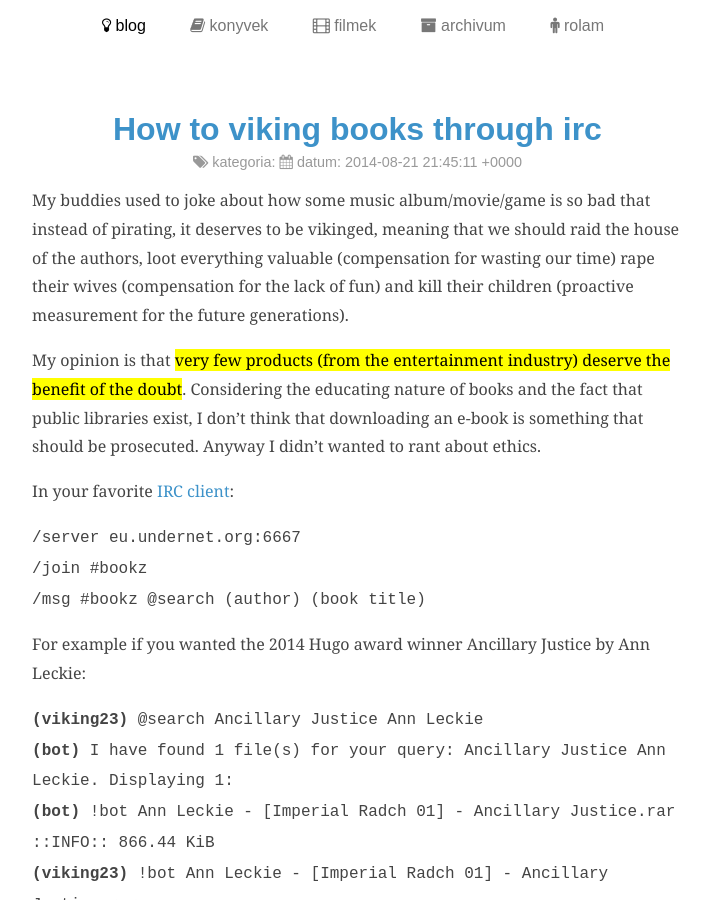
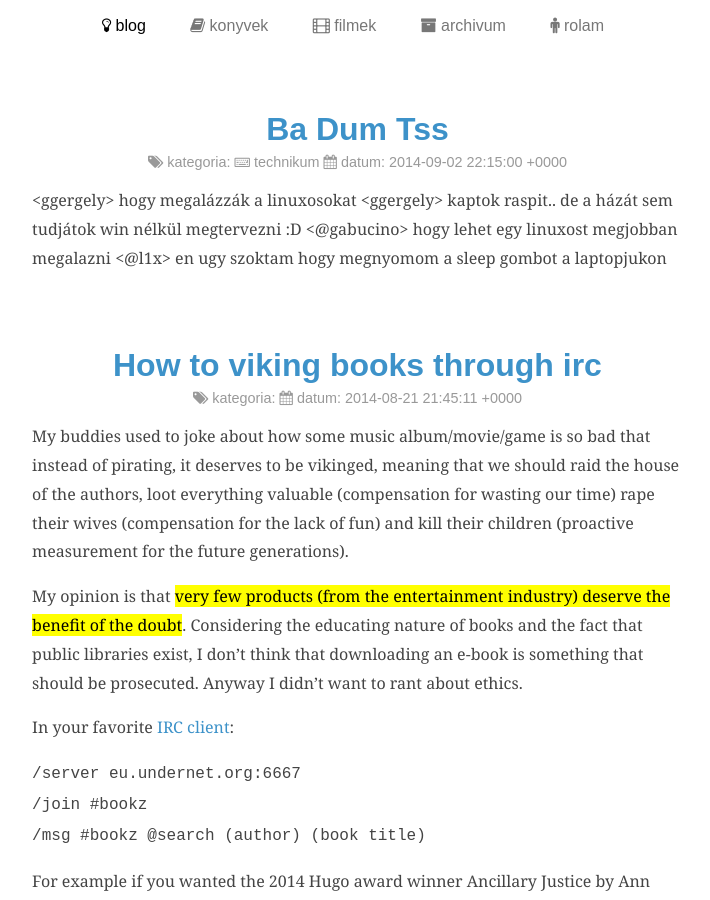
Before and after one commit to 4p3/4p3.github.io, a Jekyll site: the page built from index.html, in a window 1280 px wide and 900 px high. Shown: the whole window, without its empty margins (287-997 px from the left). Built offline with Jekyll 4.4.1, drawn with Linux system fonts in a browser that asks for light colours; Markdown is read by kramdown in place of the engine named in the settings; the list of posts is cut into pages by our own code; some of the changed text lies outside the part shown.

Commit message:
minor fix to viking post and a short irc log

```diff
--- a/_posts/2014-08-21-howtopiratebooks.markdown
+++ b/_posts/2014-08-21-howtopiratebooks.markdown
@@ -8,7 +8,7 @@ tags: ['book','pirate','irc']
 
 My buddies used to joke about how some music album/movie/game is so bad that instead of pirating, it deserves to be vikinged, meaning that we should raid the house of the authors, loot everything valuable (compensation for wasting our time) rape their wives (compensation for the lack of fun) and kill their children (proactive measurement for the future generations).
 
-My opinion is that <mark>very few products (from the entertainment industry) deserve the benefit of the doubt</mark>. Considering the educating nature of books and the fact that public libraries exist, I don't think that downloading an e-book is something that should be prosecuted. Anyway I didn't wanted to rant about ethics.
+My opinion is that <mark>very few products (from the entertainment industry) deserve the benefit of the doubt</mark>. Considering the educating nature of books and the fact that public libraries exist, I don't think that downloading an e-book is something that should be prosecuted. Anyway I didn't want to rant about ethics.
 
 In your favorite <a href="https://en.wikipedia.org/wiki/IRC_client">IRC client</a>:
 
--- /dev/null
+++ b/_posts/2014-09-04-badumtss.markdown
@@ -0,0 +1,12 @@
+---
+layout: post
+title:  "Ba Dum Tss"
+date:   2014-09-02 22:15:00
+categories: 'technikum'
+tags: ['trolls','irc','nohupuk']
+---
+
+&lt;ggergely&gt; hogy megalázzák a linuxosokat
+&lt;ggergely&gt; kaptok raspit.. de a házát sem tudjátok win nélkül megtervezni :D
+&lt;@gabucino&gt; hogy lehet egy linuxost megjobban megalazni
+&lt;@l1x&gt; en ugy szoktam hogy megnyomom a sleep gombot a laptopjukon
```
